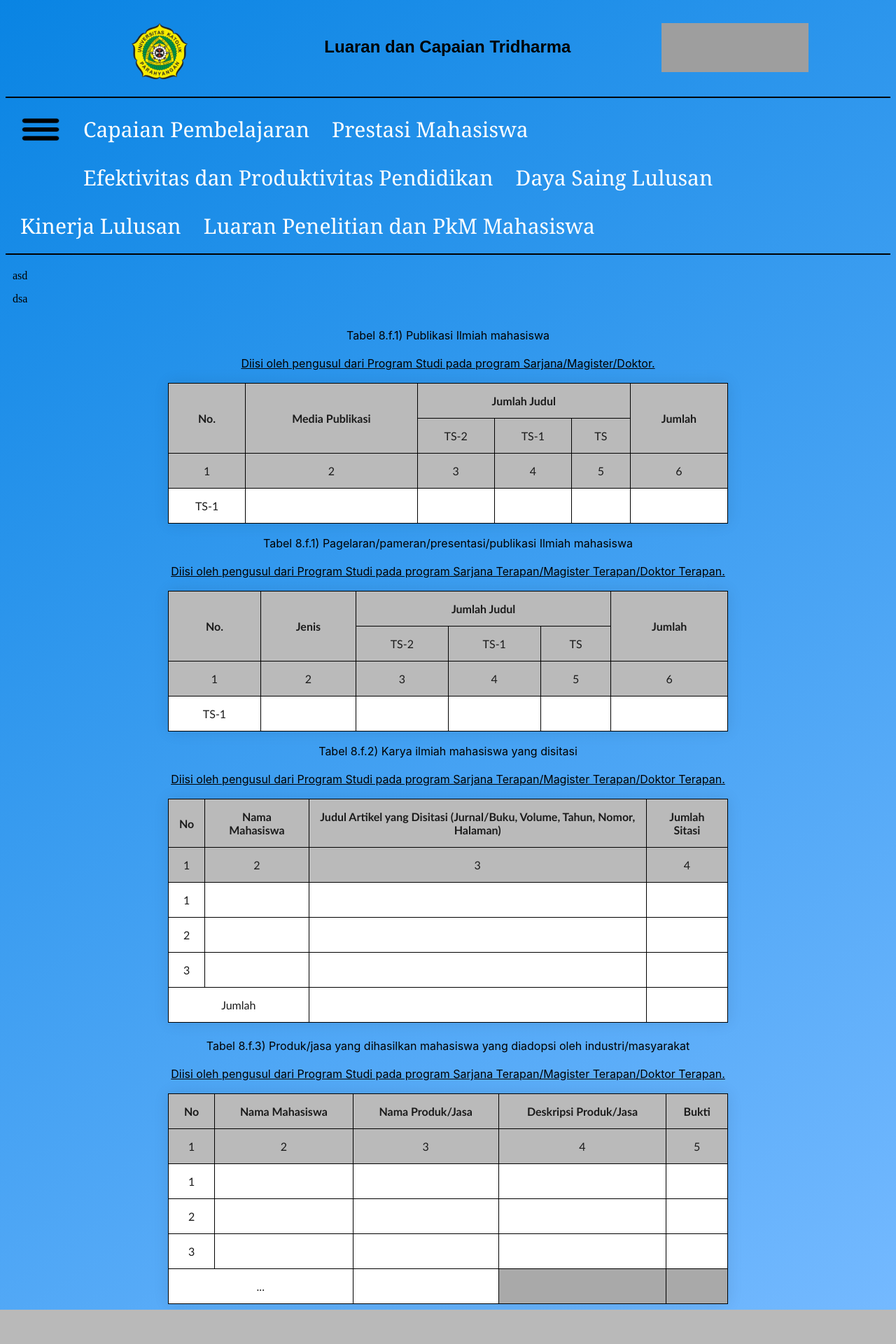
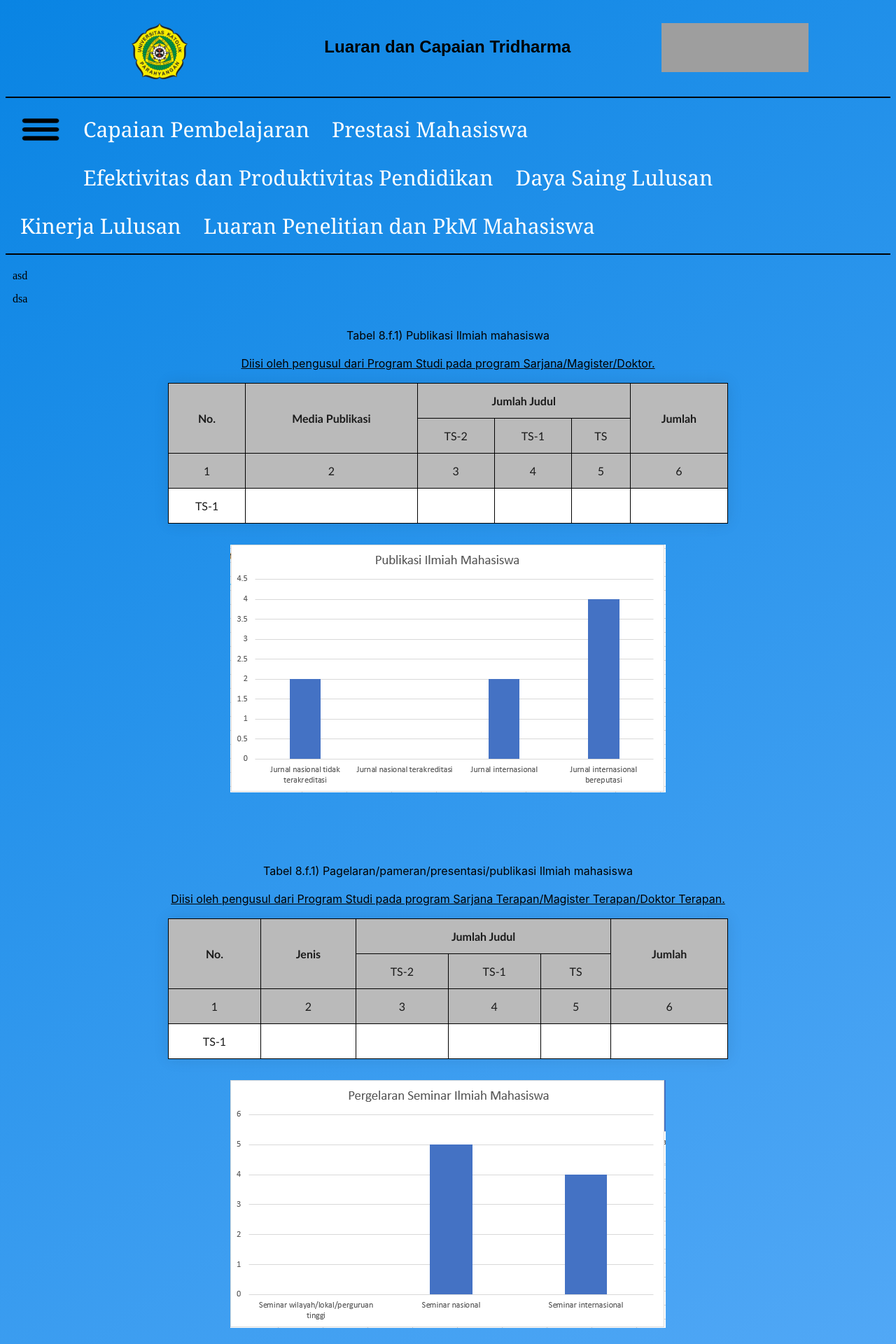
Before and after one commit to Manpro-B1/Akreditasi2020, a PHP site: page /Capaian.php in a window 1280 px wide. Shown: the top 1920 px of the page at 70% size. Before the commit the page ends 1871 px from the top, so only its background shows below. Run offline with PHP 8.4, Linux system fonts and the light colour scheme; grey boxes are pictures that could not be loaded.

Commit message:
Tambah grafik untuk tabel tridharma-5.6

```diff
--- a/Capaian.php
+++ b/Capaian.php
@@ -4,7 +4,16 @@
     <link rel="stylesheet" href="style.css">
     <link rel="stylesheet" href="capaian.css">
 </head>
-
+<style>
+.center{
+    display: block;
+    margin-left: auto;
+    margin-right: auto;
+    width: 50%;
+    margin-top: 30px;
+    margin-bottom: 100px;
+}
+</style>
 <body>
     <div class="judul-block">
         <div class="judul-kontainer">
@@ -78,6 +87,7 @@
                     <td></td>
                 </tr>
             </table>
+            <img src="./img/tridharma-5.6/tabel1.png" class="center" alt="">
         </div>
         <div>
             <p>Tabel 8.f.1) Pagelaran/pameran/presentasi/publikasi Ilmiah mahasiswa</p>
@@ -112,6 +122,7 @@
                     <td></td>
                 </tr>
             </table>
+            <img src="./img/tridharma-5.6/tabel2.png" class="center" alt="">
         </div>
         <div>
             <p>Tabel 8.f.2) Karya ilmiah mahasiswa yang disitasi</p>
@@ -157,6 +168,7 @@
 
                 </tr>
             </table>
+            <img src="./img/tridharma-5.6/tabel3.png" class="center" alt="">
         </div>
     </div>
 
```
Also changed, not shown: img/tridharma-5.6/tabel1.PNG (added), img/tridharma-5.6/tabel2.PNG (added), img/tridharma-5.6/tabel3.PNG (added).
